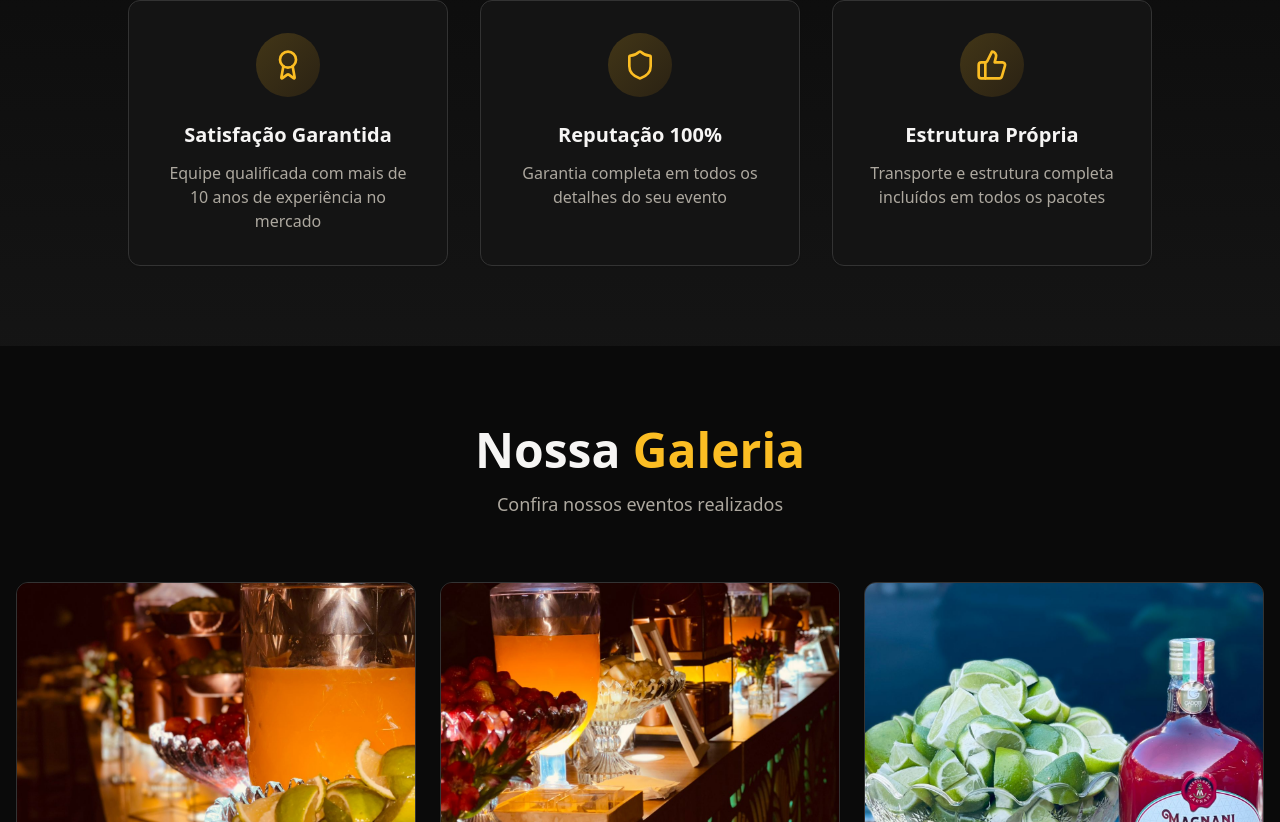
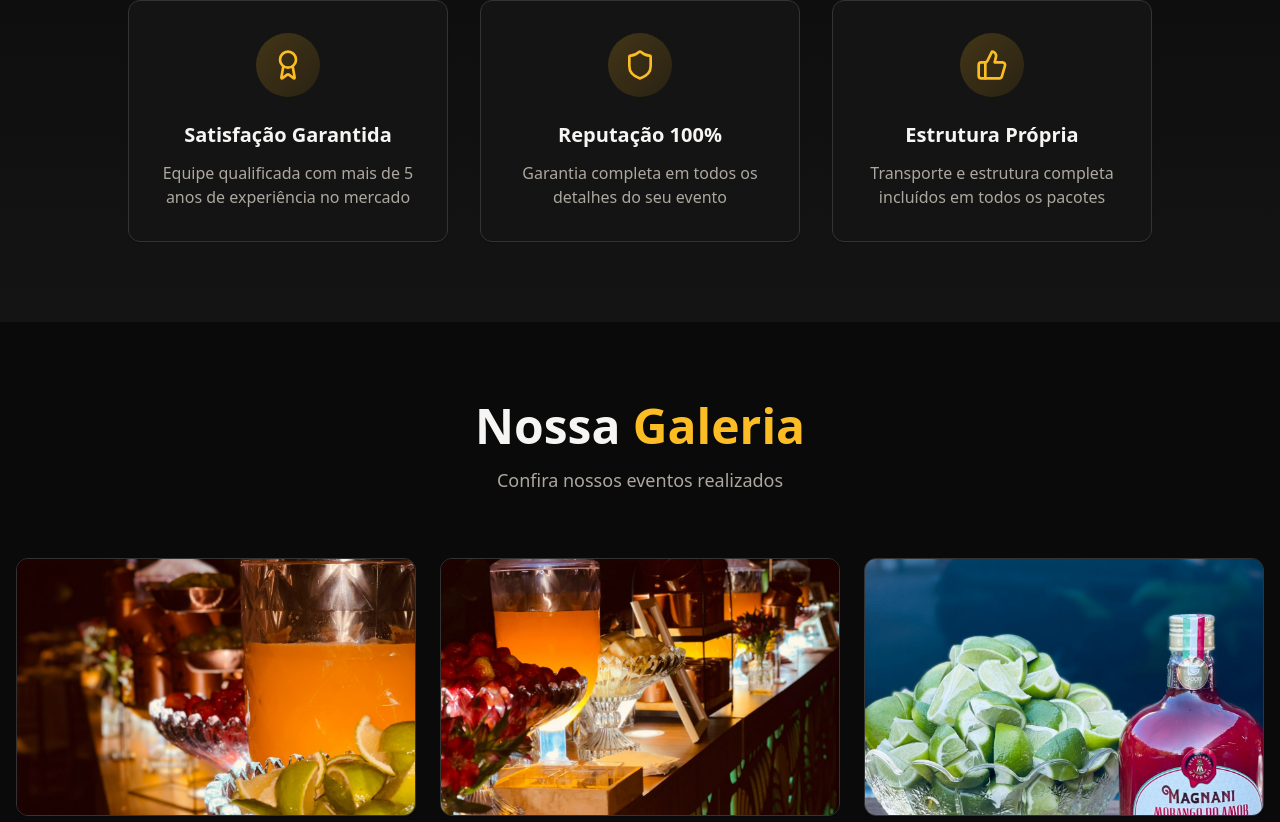
Before and after one commit to hhenriquefariassantos87-glitch/abs-bartender-site, a React (Vite) app: page / in a window 1280 px wide. Shown: the part 4178-5000 px from the top of the page. Built offline with nearby package versions, Linux system fonts and the light colour scheme; the HTML template or start-up script is replaced by a standard one; a web font is replaced by a local one.

Commit message:
Atualizei anos de experiência
Co-authored-by: hhenriquefariassantos87-glitch <239168488+hhenriquefariassantos87-glitch@users.noreply.github.com>

```diff
--- a/src/components/Differentials.tsx
+++ b/src/components/Differentials.tsx
@@ -6,7 +6,7 @@ const Differentials = () => {
     {
       icon: Award,
       title: "Satisfação Garantida",
-      description: "Equipe qualificada com mais de 10 anos de experiência no mercado",
+      description: "Equipe qualificada com mais de 5 anos de experiência no mercado",
     },
     {
       icon: Shield,
--- a/src/components/Footer.tsx
+++ b/src/components/Footer.tsx
@@ -24,7 +24,7 @@ const Footer = () => {
               <span className="text-xl font-script text-white">Moustache Drinks</span>
             </div>
             <p className="text-muted-foreground mb-4">
-              Transformando eventos em experiências inesquecíveis há mais de 10 anos.
+              Transformando eventos em experiências inesquecíveis há mais de 5 anos.
             </p>
             <div className="flex gap-4">
               <a
```
